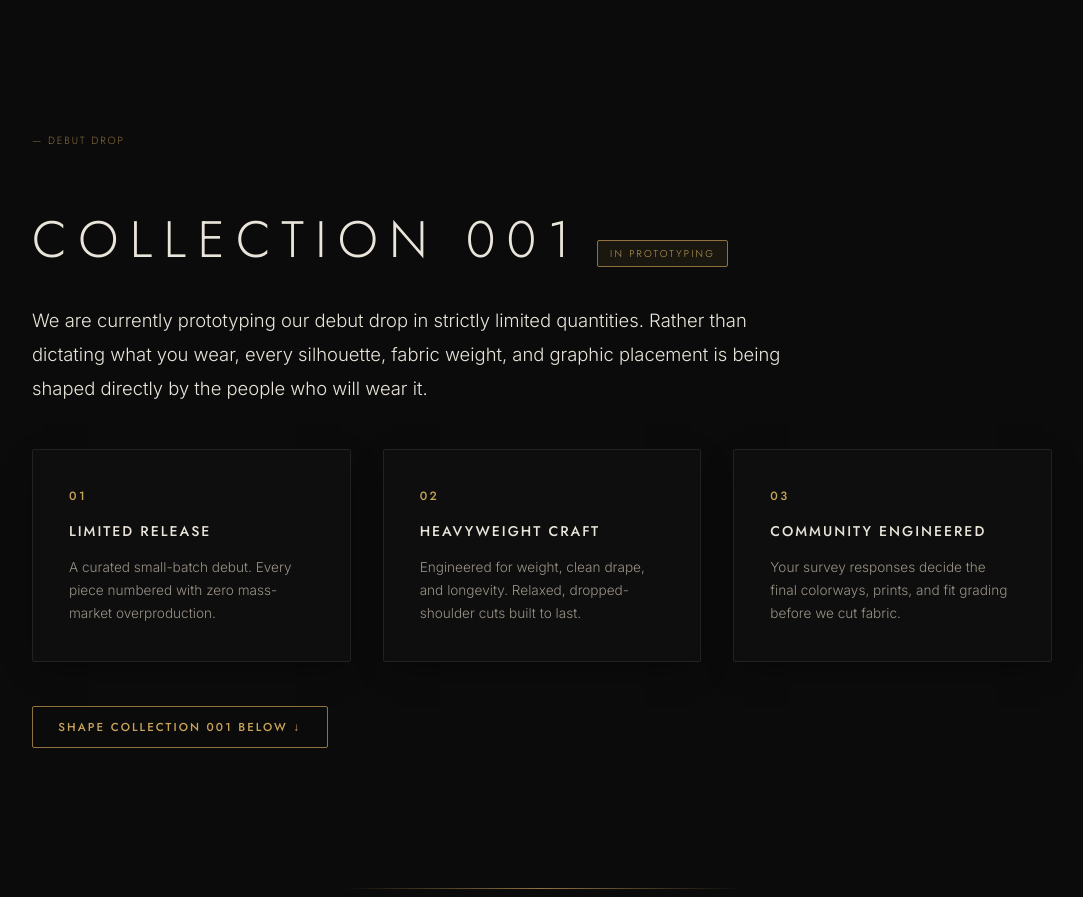
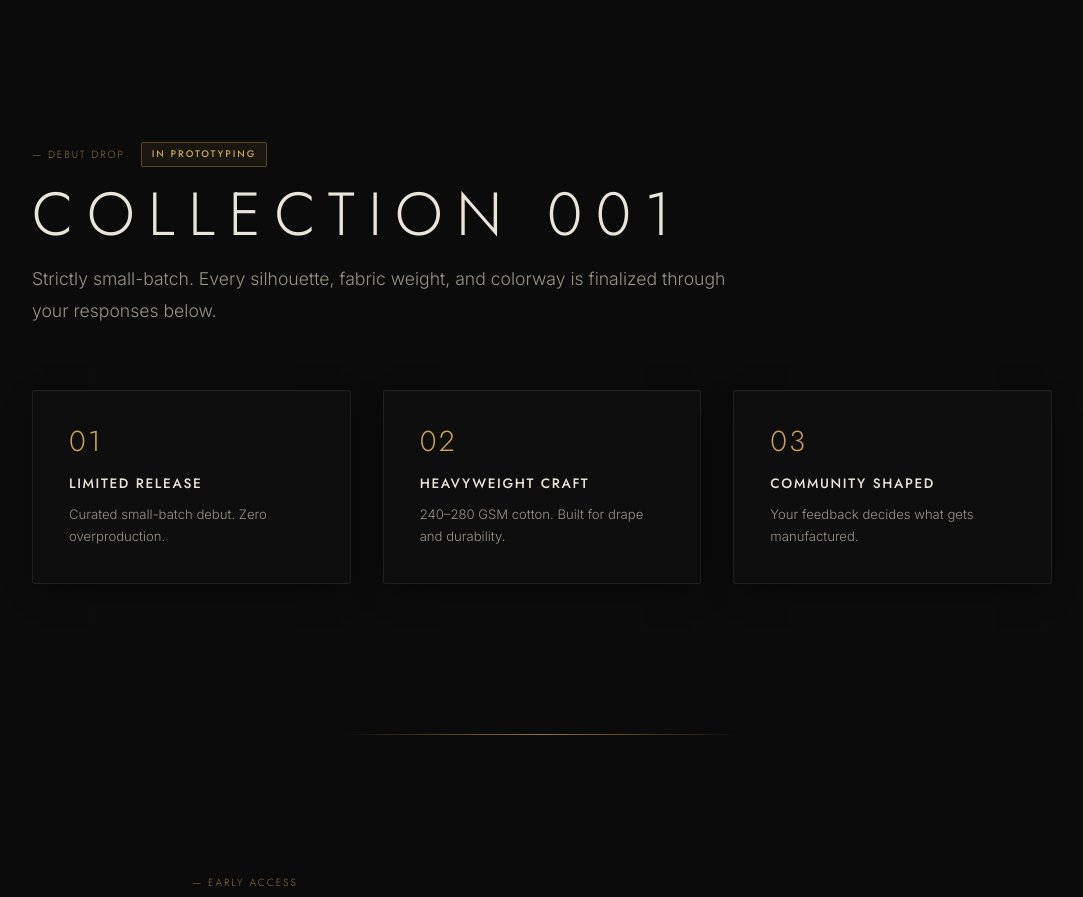
Before and after one commit to anandhureji/seekthelight_landing_page, a plain HTML site: page index.html in a window 1280 px wide. Shown: the part 1900-2797 px from the top of the page, without its empty margins (98-1181 px from the left). Drawn offline with Linux system fonts and the light colour scheme.

Commit message:
Fix layout congestion: Introduce airy 3-metric horizontal grid for Collection 001 with cache-busting CSS

```diff
--- a/index.html
+++ b/index.html
@@ -61,7 +61,7 @@
     src="https://plausible.io/js/script.js"></script>
   -->
 
-  <link rel="stylesheet" href="style.css" />
+  <link rel="stylesheet" href="style.css?v=2" />
 </head>
 
 <body>
@@ -155,41 +155,41 @@
   <section id="collection" class="section collection" aria-labelledby="collection-heading">
     <div class="container collection__inner">
 
-      <div class="section__label" aria-hidden="true">— Debut Drop</div>
-
-      <div class="collection__header">
-        <h2 id="collection-heading" class="section__heading">COLLECTION 001</h2>
-        <span class="collection__badge">In Prototyping</span>
+      <div class="collection__top">
+        <div class="collection__meta">
+          <span class="section__label" aria-hidden="true">— Debut Drop</span>
+          <span class="collection__status-pill">In Prototyping</span>
+        </div>
+        <h2 id="collection-heading" class="collection__title">COLLECTION 001</h2>
+        <p class="collection__lead">
+          Strictly small-batch. Every silhouette, fabric weight, and colorway is finalized through your responses below.
+        </p>
       </div>
 
-      <p class="collection__manifesto">
-        We are currently prototyping our debut drop in strictly limited quantities. Rather than dictating what you wear, every silhouette, fabric weight, and graphic placement is being shaped directly by the people who will wear it.
-      </p>
-
-      <div class="collection__specs">
-        <div class="spec-card">
-          <span class="spec-card__num">01</span>
-          <h3 class="spec-card__title">Limited Release</h3>
-          <p class="spec-card__desc">A curated small-batch debut. Every piece numbered with zero mass-market overproduction.</p>
+      <div class="collection__metrics">
+        <div class="metric-card">
+          <span class="metric-card__num">01</span>
+          <div class="metric-card__content">
+            <h3 class="metric-card__title">Limited Release</h3>
+            <p class="metric-card__subtitle">Curated small-batch debut. Zero overproduction.</p>
+          </div>
         </div>
 
-        <div class="spec-card">
-          <span class="spec-card__num">02</span>
-          <h3 class="spec-card__title">Heavyweight Craft</h3>
-          <p class="spec-card__desc">Engineered for weight, clean drape, and longevity. Relaxed, dropped-shoulder cuts built to last.</p>
+        <div class="metric-card">
+          <span class="metric-card__num">02</span>
+          <div class="metric-card__content">
+            <h3 class="metric-card__title">Heavyweight Craft</h3>
+            <p class="metric-card__subtitle">240–280 GSM cotton. Built for drape and durability.</p>
+          </div>
         </div>
 
-        <div class="spec-card">
-          <span class="spec-card__num">03</span>
-          <h3 class="spec-card__title">Community Engineered</h3>
-          <p class="spec-card__desc">Your survey responses decide the final colorways, prints, and fit grading before we cut fabric.</p>
+        <div class="metric-card">
+          <span class="metric-card__num">03</span>
+          <div class="metric-card__content">
+            <h3 class="metric-card__title">Community Shaped</h3>
+            <p class="metric-card__subtitle">Your feedback decides what gets manufactured.</p>
+          </div>
         </div>
-      </div>
-
-      <div class="collection__cta-wrap">
-        <a href="#feedback" class="btn btn--outline collection__cta">
-          Shape Collection 001 Below ↓
-        </a>
       </div>
 
     </div>
--- a/main.js
+++ b/main.js
@@ -372,10 +372,10 @@ function initScrollReveal() {
     { threshold: 0.12 }
   );
 
-  // Observe story paragraphs, section headings, collection specs, FAQ items
+  // Observe story paragraphs, section headings, collection metrics, FAQ items
   $$('.reveal, .story__body p, .story__heading, .story__pullquote,' +
      '.section__label, .section__heading, .section__sub,' +
-     '.collection__manifesto, .spec-card,' +
+     '.collection__lead, .metric-card,' +
      '.community__ig-link, .faq__item').forEach(el => {
     el.classList.add('reveal');
     observer.observe(el);
--- a/style.css
+++ b/style.css
@@ -648,103 +648,123 @@ ul, ol {
    ============================================================ */
 .collection {
   background: var(--color-bg);
+  padding-block: clamp(90px, 12vw, 150px);
 }
 
 .collection__inner {
   display: flex;
   flex-direction: column;
-  gap: clamp(24px, 4vw, 36px);
-}
-
-.collection__header {
-  display: flex;
-  align-items: baseline;
+  gap: clamp(40px, 6vw, 64px);
+}
+
+.collection__top {
+  display: flex;
+  flex-direction: column;
   gap: 16px;
-  flex-wrap: wrap;
-}
-
-.collection__header .section__heading {
+  max-width: 720px;
+}
+
+.collection__meta {
+  display: flex;
+  align-items: center;
+  gap: 16px;
+}
+
+.collection__meta .section__label {
   margin-bottom: 0;
 }
 
-.collection__badge {
-  font-family: var(--font-heading);
-  font-size: 0.62rem;
-  letter-spacing: 0.22em;
-  text-transform: uppercase;
-  color: var(--color-gold);
-  border: 1px solid var(--color-gold-dim);
-  padding: 4px 12px;
+.collection__status-pill {
+  font-family: var(--font-heading);
+  font-size: 0.6rem;
+  font-weight: 500;
+  letter-spacing: 0.2em;
+  text-transform: uppercase;
+  color: var(--color-gold);
+  border: 1px solid rgba(200, 164, 90, 0.35);
+  background: rgba(200, 164, 90, 0.08);
+  padding: 3px 10px;
   border-radius: 2px;
-  background: rgba(200, 164, 90, 0.08);
-}
-
-.collection__manifesto {
-  font-size: clamp(1rem, 2.2vw, 1.15rem);
-  color: var(--color-text);
+}
+
+.collection__title {
+  font-family: var(--font-heading);
+  font-size: clamp(2.2rem, 6vw, 3.8rem);
   font-weight: 300;
-  line-height: 1.85;
-  max-width: 780px;
-  opacity: 0.9;
-}
-
-.collection__specs {
+  letter-spacing: var(--ls-heading);
+  text-transform: uppercase;
+  color: var(--color-text);
+  line-height: 1.05;
+}
+
+.collection__lead {
+  font-size: clamp(0.95rem, 1.8vw, 1.1rem);
+  font-weight: 300;
+  line-height: 1.8;
+  color: var(--color-text-muted);
+}
+
+/* 3 Clean Horizontal Metric Cards */
+.collection__metrics {
   display: grid;
-  grid-template-columns: repeat(auto-fit, minmax(260px, 1fr));
-  gap: var(--gap);
-  margin-top: 8px;
-}
-
-.spec-card {
+  grid-template-columns: repeat(3, 1fr);
+  gap: clamp(16px, 3vw, 32px);
+}
+
+.metric-card {
   background: #0E0E0E;
-  border: 1px solid #222222;
+  border: 1px solid #202020;
   border-radius: 2px;
   padding: clamp(26px, 4vw, 36px);
   display: flex;
   flex-direction: column;
-  gap: 12px;
-  box-shadow: 0 10px 30px -10px rgba(0, 0, 0, 0.5);
+  gap: 16px;
+  box-shadow: 0 10px 30px -10px rgba(0, 0, 0, 0.6), inset 0 1px 0 rgba(255, 255, 255, 0.02);
   transition: border-color var(--dur) var(--ease),
               transform var(--dur) var(--ease),
               box-shadow var(--dur) var(--ease);
 }
 
-.spec-card:hover {
+.metric-card:hover {
   border-color: var(--color-gold-dim);
   transform: translateY(-2px);
-  box-shadow: 0 14px 34px -10px rgba(0, 0, 0, 0.7), 0 0 16px rgba(200, 164, 90, 0.08);
-}
-
-.spec-card__num {
-  font-family: var(--font-heading);
-  font-size: 0.75rem;
-  letter-spacing: 0.2em;
-  color: var(--color-gold);
+  box-shadow: 0 16px 36px -10px rgba(0, 0, 0, 0.8), 0 0 20px rgba(200, 164, 90, 0.08);
+}
+
+.metric-card__num {
+  font-family: var(--font-heading);
+  font-size: 1.8rem;
+  font-weight: 300;
+  letter-spacing: 0.08em;
+  color: var(--color-gold);
+  line-height: 1;
+}
+
+.metric-card__content {
+  display: flex;
+  flex-direction: column;
+  gap: 8px;
+}
+
+.metric-card__title {
+  font-family: var(--font-heading);
+  font-size: 0.85rem;
   font-weight: 500;
-}
-
-.spec-card__title {
-  font-family: var(--font-heading);
-  font-size: 0.88rem;
-  letter-spacing: var(--ls-nav);
-  text-transform: uppercase;
-  color: var(--color-text);
-  font-weight: 500;
-}
-
-.spec-card__desc {
-  font-size: 0.85rem;
-  color: var(--color-text-muted);
-  line-height: 1.7;
-}
-
-.collection__cta-wrap {
-  margin-top: 8px;
-}
-
-.collection__cta {
-  padding: 0.85em 2.2em;
-  font-size: 0.72rem;
+  letter-spacing: 0.12em;
+  text-transform: uppercase;
+  color: var(--color-text);
+}
+
+.metric-card__subtitle {
+  font-size: 0.82rem;
+  line-height: 1.65;
+  color: var(--color-text-muted);
+}
+
+@media (max-width: 768px) {
+  .collection__metrics {
+    grid-template-columns: 1fr;
+  }
 }
    12. FEEDBACK / FORM
    ============================================================ */
@@ -1148,7 +1168,7 @@ ul, ol {
     height: 60px;
   }
 
-  .collection__specs {
+  .collection__metrics {
     grid-template-columns: 1fr;
   }
 
```
